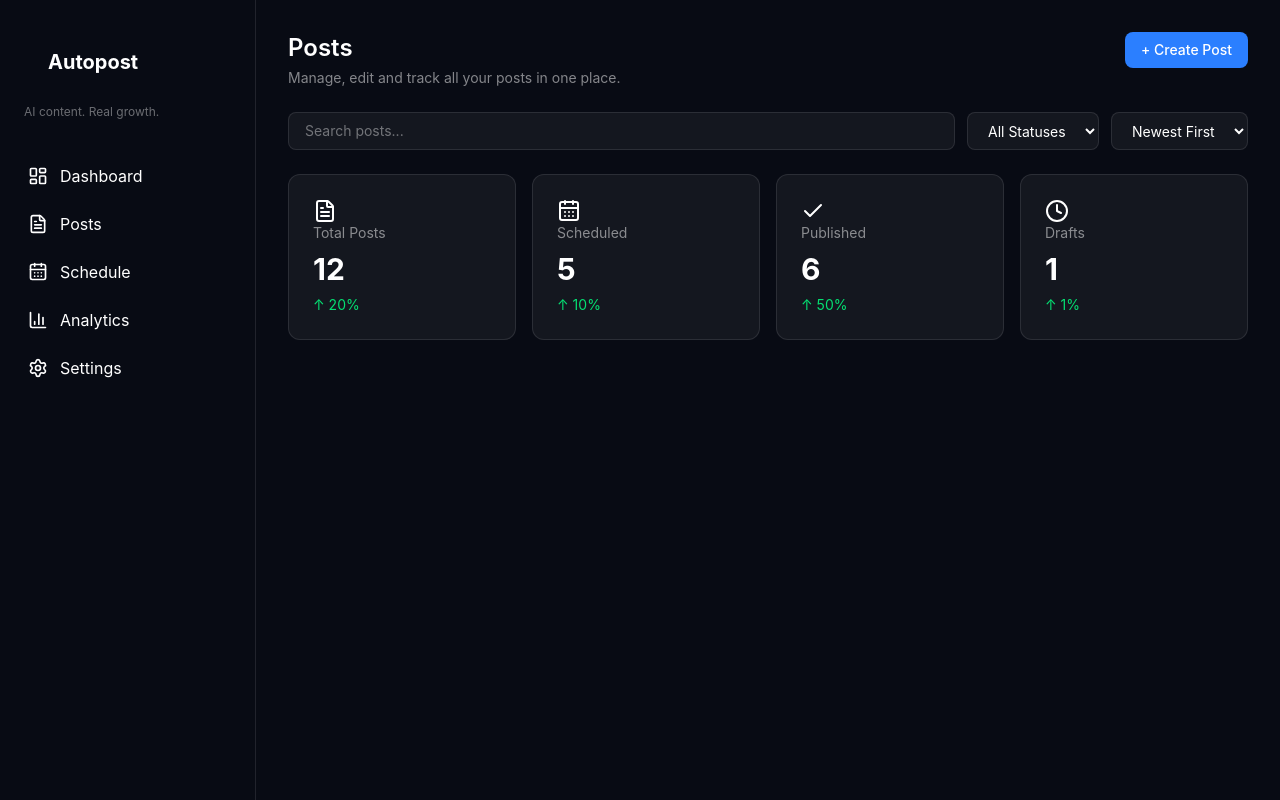
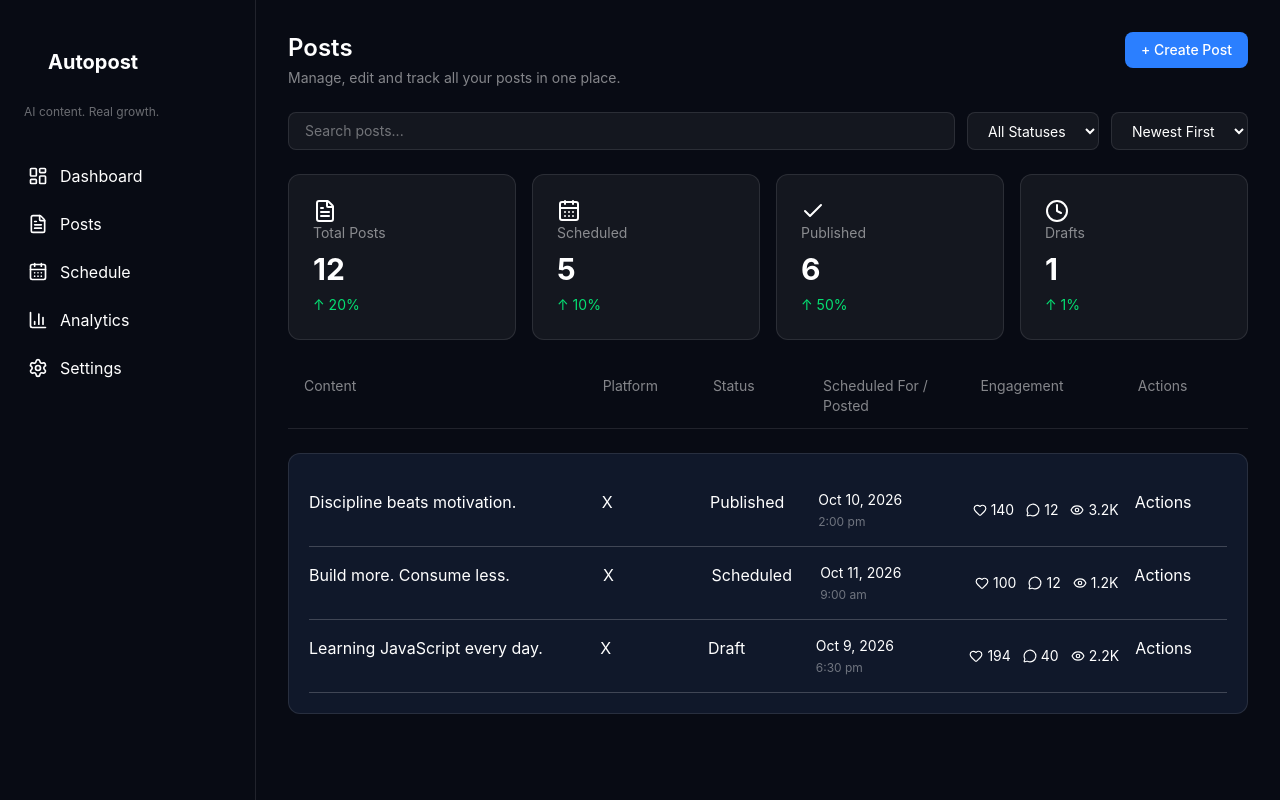
Before and after one commit to Ice-00/Autopost-, a React (Vite) app: page /posts in a window 1280 px wide. Built offline with nearby package versions, Linux system fonts and the light colour scheme.

Commit message:
Working on Posts Cards

```diff
--- a/src/pages/Posts.jsx
+++ b/src/pages/Posts.jsx
@@ -1,7 +1,44 @@
-import { FileText, CalendarDays, Check, Clock } from "lucide-react";
+import { FileText, CalendarDays, Check, Clock, Heart, MessageCircle, Eye } from "lucide-react";
 import StatCard from "../components/statcard";
 
 function Posts() {
+
+  const posts = [
+    {
+      text: "Discipline beats motivation.",
+      status: "Published",
+      date: "Oct 10, 2026",
+      time: "2:00 pm" ,
+      platform: "X",
+      likes: 140,
+      comments: 12,
+      views: "3.2K",
+    },
+
+
+    {
+      text: "Build more. Consume less.",
+      status: "Scheduled",
+      date: "Oct 11, 2026",
+      time: "9:00 am",
+      platform: "X",
+      likes: 100,
+      comments: 12,
+      views: "1.2K",
+    },
+
+    {
+      text: "Learning JavaScript every day.",
+      status: "Draft",
+      date: "Oct 9, 2026",
+      time: "6:30 pm",
+      platform:"X",
+      likes: 194,
+      comments: 40,
+      views: "2.2K",
+    },
+  ];
+
   return (
     <div>
       <div className="flex items-start justify-between mt-0">
@@ -69,6 +106,55 @@ function Posts() {
           icon={Clock}
         />
       </div>
+
+      <div className=" mt-6 grid grid-cols-[3fr_1fr_1fr_1.5fr_1.5fr_1fr] gap-4 border-b border-white/10 px-4 py-3 text-sm text-white/50 ">
+        <p>Content</p>
+        <p>Platform</p>
+        <p>Status</p>
+        <p>Scheduled For / Posted</p>
+        <p>Engagement</p>
+        <p>Actions</p>
+      </div>
+
+      <div className="mt-6 rounded-xl border border-white/10 bg-[#10182a] p-5">
+        {posts.map((post) => {
+          return (
+            <div
+              key={post.text}
+              className="grid grid-cols-[3fr_1fr_1fr_1.5fr_1.5fr_1fr] gap-4 border-b border-white/20 py-4 "
+            >
+              <p>{post.text}</p>
+              <p>{post.platform}</p>
+              <p>{post.status}</p>
+              <div className="flex flex-col gap-1 ">
+                <p className="text-sm text-white" >{post.date}</p>
+                <p className="text-xs text-white/40">{post.time}</p>
+              </div>
+              <div className="flex items-center gap-3 text-sm text-white">
+
+                <span className="flex items-center gap-1">
+                  <Heart size={14} />
+                  {post.likes}
+                </span>
+
+                <span className="flex items-center gap-1">
+                  <MessageCircle size={14} />
+                  {post.comments}
+                </span>
+
+                 <span className="flex items-center gap-1">
+                    <Eye size={14} />
+                    {post.views}
+                  </span>
+
+              </div>
+              <p>Actions</p>
+            </div>
+          );
+        })}
+      </div>
+
+
     </div>
   );
 }
```
